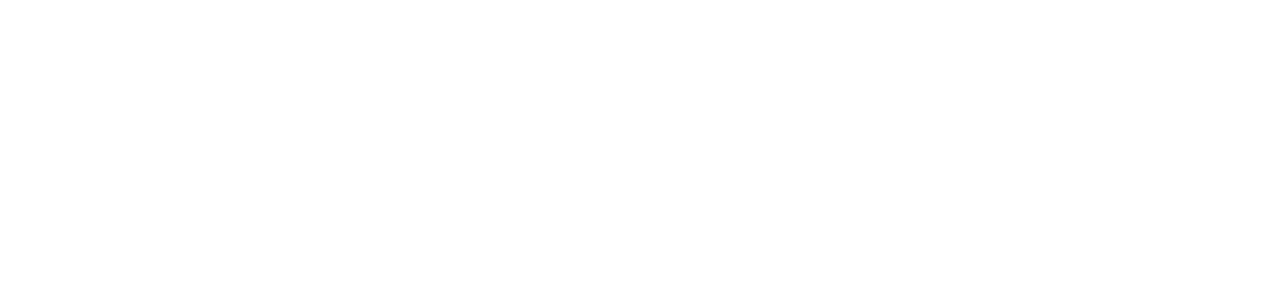
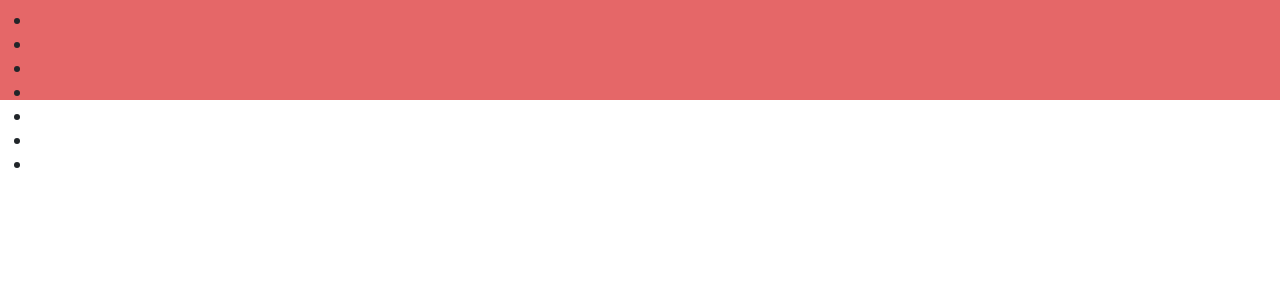
Before and after one commit to FraAccaBi/proj-html-vuejs, a Vue app: page / in a window 1280 px wide. Shown: the top 300 px of the page. Built offline with nearby package versions, Linux system fonts and the light colour scheme.

Commit message:
add header structure commit

```diff
--- a/src/components/SiteHeader.vue
+++ b/src/components/SiteHeader.vue
@@ -1,19 +1,59 @@
 <template>
-  <div>
-
+  <div class="header">
+    <div class="logo"></div>
+    <div class="navbar">
+      <ul>
+        <li v-for="element in navbar" :key="element.id"></li>
+      </ul>
+    </div>
   </div>
 </template>
 
 <script>
 export default {
   name: 'SiteHeader',
-  props: {
-
+  data() {
+   return {
+      navbar: [
+        {
+          name:'Home',
+          id: 1
+        },
+        {
+          name: 'Courses',
+          id: 2
+        },
+        {
+          name:'About Us',
+          id: 3
+        },
+        {
+          name:'News',
+          id: 4
+        },
+        {
+          name:'Pages',
+          id: 5
+        },
+        {
+          name:'Contact',
+          id: 6
+        },
+        {
+          name: 'Purchase',
+          id: 7
+        }
+      ]
+    }
   }
 }
 </script>
 
 <!-- Add "scoped" attribute to limit CSS to this component only -->
 <style scoped lang="scss">
-
+@import "~@/assets/scss/variables.scss";
+.header{
+  background-color: $bg-pink;
+  height: 100px;
+}
 </style>
```
